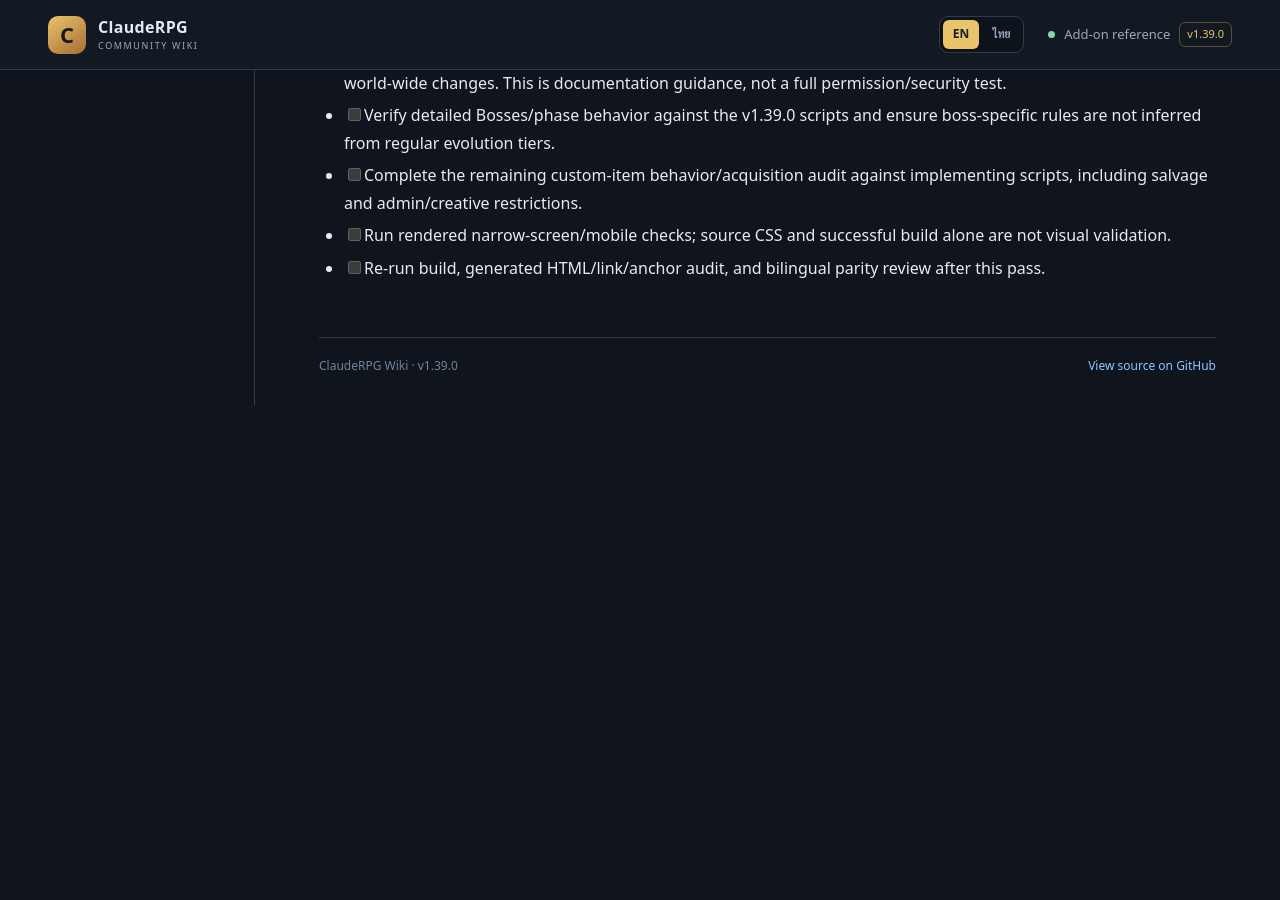
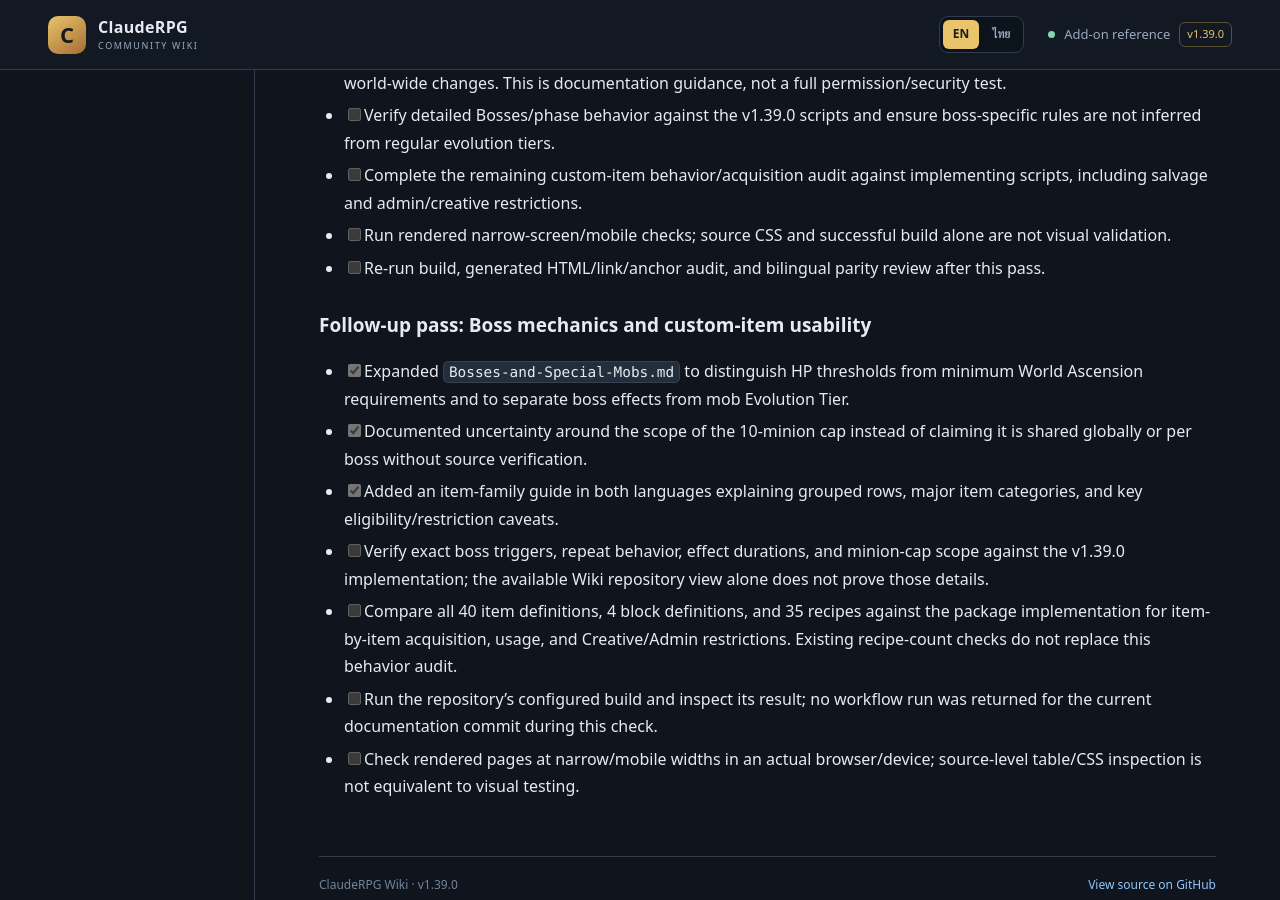
Before and after one commit to miniTorch25/ClaudeRPG-Wiki-V2, a Jekyll site: the page built from CONTENT-GAP-AUDIT.md, in a window 1280 px wide and 900 px high, scrolled down 8267 px. Built offline with Jekyll 4.4.1, drawn with Linux system fonts in a browser that asks for light colours; our own code applies the rules of GitHub Pages for plain Markdown files; before the commit the page ends 8672 px from its top, so only the background shows below that.

Commit message:
docs: audit boss thresholds and item reference

```diff
--- a/CONTENT-GAP-AUDIT.md
+++ b/CONTENT-GAP-AUDIT.md
@@ -186,3 +186,14 @@ Use these labels in editorial notes while drafting:
 - [ ] Complete the remaining custom-item behavior/acquisition audit against implementing scripts, including salvage and admin/creative restrictions.
 - [ ] Run rendered narrow-screen/mobile checks; source CSS and successful build alone are not visual validation.
 - [ ] Re-run build, generated HTML/link/anchor audit, and bilingual parity review after this pass.
+
+
+### Follow-up pass: Boss mechanics and custom-item usability
+
+- [x] Expanded `Bosses-and-Special-Mobs.md` to distinguish HP thresholds from minimum World Ascension requirements and to separate boss effects from mob Evolution Tier.
+- [x] Documented uncertainty around the scope of the 10-minion cap instead of claiming it is shared globally or per boss without source verification.
+- [x] Added an item-family guide in both languages explaining grouped rows, major item categories, and key eligibility/restriction caveats.
+- [ ] Verify exact boss triggers, repeat behavior, effect durations, and minion-cap scope against the v1.39.0 implementation; the available Wiki repository view alone does not prove those details.
+- [ ] Compare all 40 item definitions, 4 block definitions, and 35 recipes against the package implementation for item-by-item acquisition, usage, and Creative/Admin restrictions. Existing recipe-count checks do not replace this behavior audit.
+- [ ] Run the repository's configured build and inspect its result; no workflow run was returned for the current documentation commit during this check.
+- [ ] Check rendered pages at narrow/mobile widths in an actual browser/device; source-level table/CSS inspection is not equivalent to visual testing.
```
